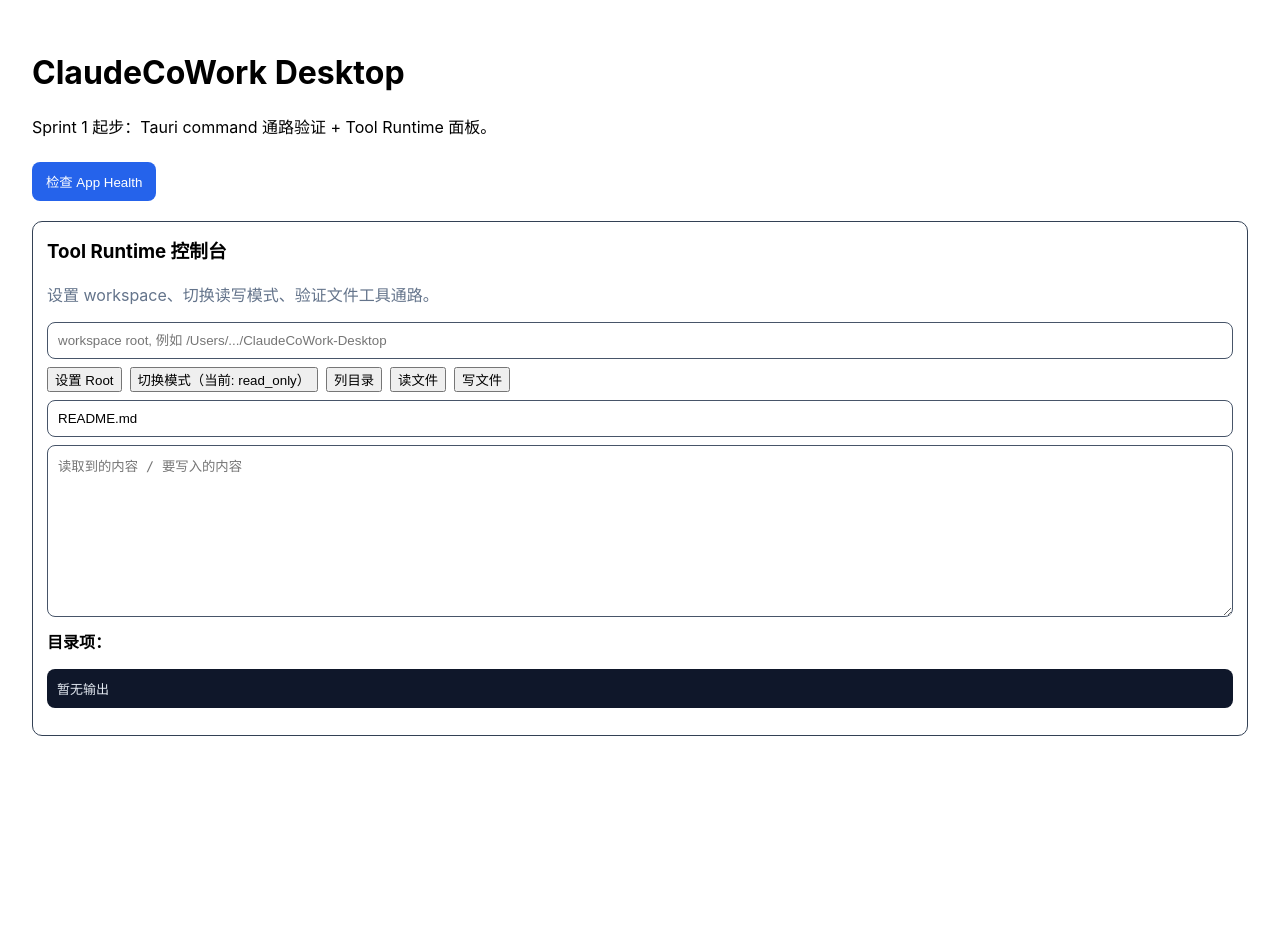
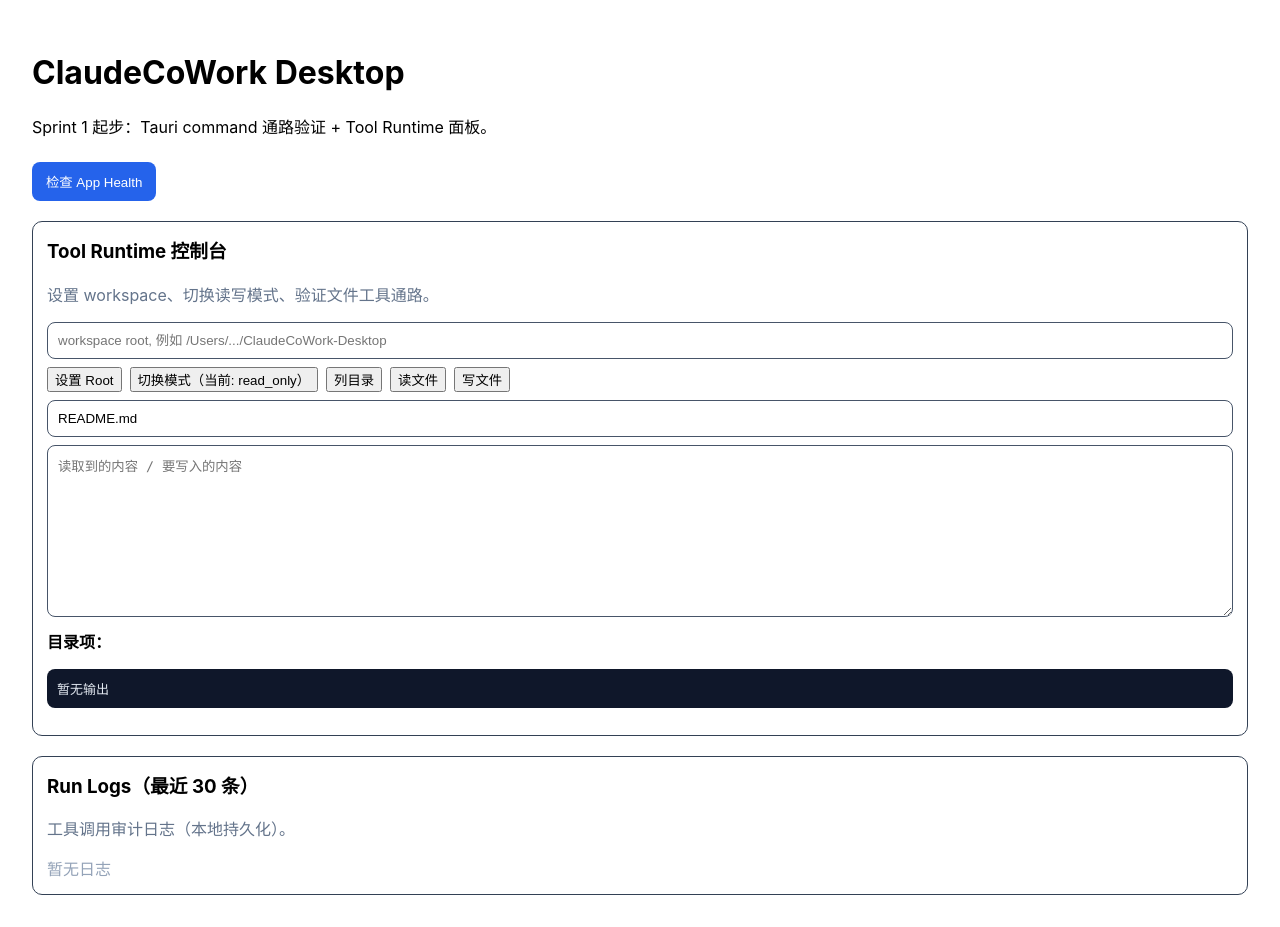
Before and after one commit to summer1874/claude-cowork-desktop, a React (Vite) app in the folder apps/desktop/: page / in a window 1280 px wide. Before the commit the page ends 800 px from the top, so only its background shows below. Built offline with nearby package versions, Linux system fonts and the light colour scheme.

Commit message:
Add persistent run logs and audit panel for tool runtime actions

```diff
--- a/apps/desktop/src/App.tsx
+++ b/apps/desktop/src/App.tsx
@@ -1,4 +1,5 @@
 import { useState } from 'react';
+import RunLogPanel from './components/RunLogPanel';
 import ToolPanel from './components/ToolPanel';
 import { getAppHealth, type AppHealth } from './services/tauri';
 
@@ -53,6 +54,7 @@
       )}
 
       <ToolPanel />
+      <RunLogPanel />
     </main>
   );
 }
--- /dev/null
+++ b/apps/desktop/src/components/RunLogPanel.tsx
@@ -0,0 +1,29 @@
+import { useMemo } from 'react';
+import { useToolStore } from '../stores/toolStore';
+
+export default function RunLogPanel() {
+  const logs = useToolStore((s) => s.runLogs);
+
+  const view = useMemo(() => logs.slice(0, 30), [logs]);
+
+  return (
+    <section style={{ marginTop: 20, border: '1px solid #334155', borderRadius: 10, padding: 14 }}>
+      <h3 style={{ marginTop: 0 }}>Run Logs（最近 30 条）</h3>
+      <p style={{ color: '#64748b', marginTop: 0 }}>工具调用审计日志（本地持久化）。</p>
+
+      <div style={{ display: 'grid', gap: 8 }}>
+        {view.length === 0 && <div style={{ color: '#94a3b8' }}>暂无日志</div>}
+        {view.map((l) => (
+          <div key={l.id} style={{ border: '1px solid #1e293b', borderRadius: 8, padding: 10 }}>
+            <div style={{ display: 'flex', justifyContent: 'space-between', gap: 8 }}>
+              <strong>{l.action}</strong>
+              <span style={{ color: l.status === 'ok' ? '#22c55e' : '#ef4444' }}>{l.status}</span>
+            </div>
+            <div style={{ color: '#94a3b8', fontSize: 12 }}>{new Date(l.at).toLocaleString()} · {l.durationMs}ms</div>
+            {l.error && <pre style={{ whiteSpace: 'pre-wrap', color: '#fda4af' }}>{l.error}</pre>}
+          </div>
+        ))}
+      </div>
+    </section>
+  );
+}
--- a/apps/desktop/src/components/ToolPanel.tsx
+++ b/apps/desktop/src/components/ToolPanel.tsx
@@ -1,4 +1,4 @@
-import { useState } from 'react';
+import { useEffect, useState } from 'react';
 import {
   fsList,
   fsRead,
@@ -7,6 +7,7 @@
   setWorkspaceRoot,
   type FsMode,
 } from '../services/tools';
+import { appendRunLog, loadRunLogs } from '../logs/runlog';
 import { useToolStore } from '../stores/toolStore';
 
 export default function ToolPanel() {
@@ -23,16 +24,41 @@
     setSelectedPath,
     setFileContent,
     setOutput,
+    setRunLogs,
   } = useToolStore();
 
   const [busy, setBusy] = useState(false);
 
-  const run = async (fn: () => Promise<void>) => {
+  useEffect(() => {
+    setRunLogs(loadRunLogs());
+  }, [setRunLogs]);
+
+  const run = async (action: string, input: Record<string, unknown>, fn: () => Promise<unknown>) => {
     setBusy(true);
+    const t0 = Date.now();
     try {
-      await fn();
+      const output = await fn();
+      setRunLogs(appendRunLog({
+        id: `log_${Date.now()}`,
+        at: new Date().toISOString(),
+        action,
+        input,
+        output,
+        status: 'ok',
+        durationMs: Date.now() - t0,
+      }));
     } catch (e) {
-      setOutput(String(e));
+      const err = String(e);
+      setOutput(err);
+      setRunLogs(appendRunLog({
+        id: `log_${Date.now()}`,
+        at: new Date().toISOString(),
+        action,
+        input,
+        status: 'error',
+        error: err,
+        durationMs: Date.now() - t0,
+      }));
     } finally {
       setBusy(false);
     }
@@ -51,13 +77,13 @@
           style={{ padding: 10, borderRadius: 8, border: '1px solid #475569' }}
         />
         <div style={{ display: 'flex', gap: 8, flexWrap: 'wrap' }}>
-          <button onClick={() => run(async () => { await setWorkspaceRoot(workspaceRoot); setOutput('workspace root 已设置'); })} disabled={busy}>设置 Root</button>
-          <button onClick={() => run(async () => { const m: FsMode = mode === 'read_only' ? 'read_write' : 'read_only'; await setFsMode(m); setMode(m); setOutput(`mode => ${m}`); })} disabled={busy}>
+          <button onClick={() => run('fs_set_workspace_root', { root: workspaceRoot }, async () => { await setWorkspaceRoot(workspaceRoot); setOutput('workspace root 已设置'); return 'ok'; })} disabled={busy}>设置 Root</button>
+          <button onClick={() => run('fs_set_mode', { current: mode }, async () => { const m: FsMode = mode === 'read_only' ? 'read_write' : 'read_only'; await setFsMode(m); setMode(m); setOutput(`mode => ${m}`); return m; })} disabled={busy}>
             切换模式（当前: {mode}）
           </button>
-          <button onClick={() => run(async () => { const items = await fsList('.'); setList(items); setOutput(`list ok: ${items.length} items`); })} disabled={busy}>列目录</button>
-          <button onClick={() => run(async () => { const text = await fsRead(selectedPath); setFileContent(text); setOutput(`read ok: ${selectedPath}`); })} disabled={busy}>读文件</button>
-          <button onClick={() => run(async () => { await fsWrite(selectedPath, fileContent); setOutput(`write ok: ${selectedPath}`); })} disabled={busy}>写文件</button>
+          <button onClick={() => run('fs_list', { relPath: '.' }, async () => { const items = await fsList('.'); setList(items); setOutput(`list ok: ${items.length} items`); return items.length; })} disabled={busy}>列目录</button>
+          <button onClick={() => run('fs_read', { relPath: selectedPath }, async () => { const text = await fsRead(selectedPath); setFileContent(text); setOutput(`read ok: ${selectedPath}`); return text.slice(0, 80); })} disabled={busy}>读文件</button>
+          <button onClick={() => run('fs_write', { relPath: selectedPath }, async () => { await fsWrite(selectedPath, fileContent); setOutput(`write ok: ${selectedPath}`); return 'ok'; })} disabled={busy}>写文件</button>
         </div>
 
         <input
--- /dev/null
+++ b/apps/desktop/src/logs/runlog.ts
@@ -0,0 +1,36 @@
+export type RunLogStatus = 'ok' | 'error';
+
+export type RunLogEntry = {
+  id: string;
+  at: string;
+  action: string;
+  input?: Record<string, unknown>;
+  output?: unknown;
+  status: RunLogStatus;
+  error?: string;
+  durationMs: number;
+};
+
+const KEY = 'cowork_runlog_v1';
+
+export function loadRunLogs(): RunLogEntry[] {
+  try {
+    const raw = localStorage.getItem(KEY);
+    if (!raw) return [];
+    const data = JSON.parse(raw);
+    return Array.isArray(data) ? data : [];
+  } catch {
+    return [];
+  }
+}
+
+export function saveRunLogs(logs: RunLogEntry[]) {
+  localStorage.setItem(KEY, JSON.stringify(logs.slice(0, 500)));
+}
+
+export function appendRunLog(entry: RunLogEntry) {
+  const logs = loadRunLogs();
+  logs.unshift(entry);
+  saveRunLogs(logs);
+  return logs;
+}
--- a/apps/desktop/src/stores/toolStore.ts
+++ b/apps/desktop/src/stores/toolStore.ts
@@ -1,5 +1,6 @@
 import { create } from 'zustand';
 import type { FsMode, FsListItem } from '../services/tools';
+import type { RunLogEntry } from '../logs/runlog';
 
 type ToolState = {
   workspaceRoot: string;
@@ -8,12 +9,14 @@
   selectedPath: string;
   fileContent: string;
   output: string;
+  runLogs: RunLogEntry[];
   setWorkspaceRoot: (v: string) => void;
   setMode: (v: FsMode) => void;
   setList: (v: FsListItem[]) => void;
   setSelectedPath: (v: string) => void;
   setFileContent: (v: string) => void;
   setOutput: (v: string) => void;
+  setRunLogs: (v: RunLogEntry[]) => void;
 };
 
 export const useToolStore = create<ToolState>((set) => ({
@@ -23,10 +26,12 @@
   selectedPath: 'README.md',
   fileContent: '',
   output: '',
+  runLogs: [],
   setWorkspaceRoot: (workspaceRoot) => set({ workspaceRoot }),
   setMode: (mode) => set({ mode }),
   setList: (list) => set({ list }),
   setSelectedPath: (selectedPath) => set({ selectedPath }),
   setFileContent: (fileContent) => set({ fileContent }),
   setOutput: (output) => set({ output }),
+  setRunLogs: (runLogs) => set({ runLogs }),
 }));
```
Also changed, not shown: 1 other file (tests, documents, lock files or other folders).
